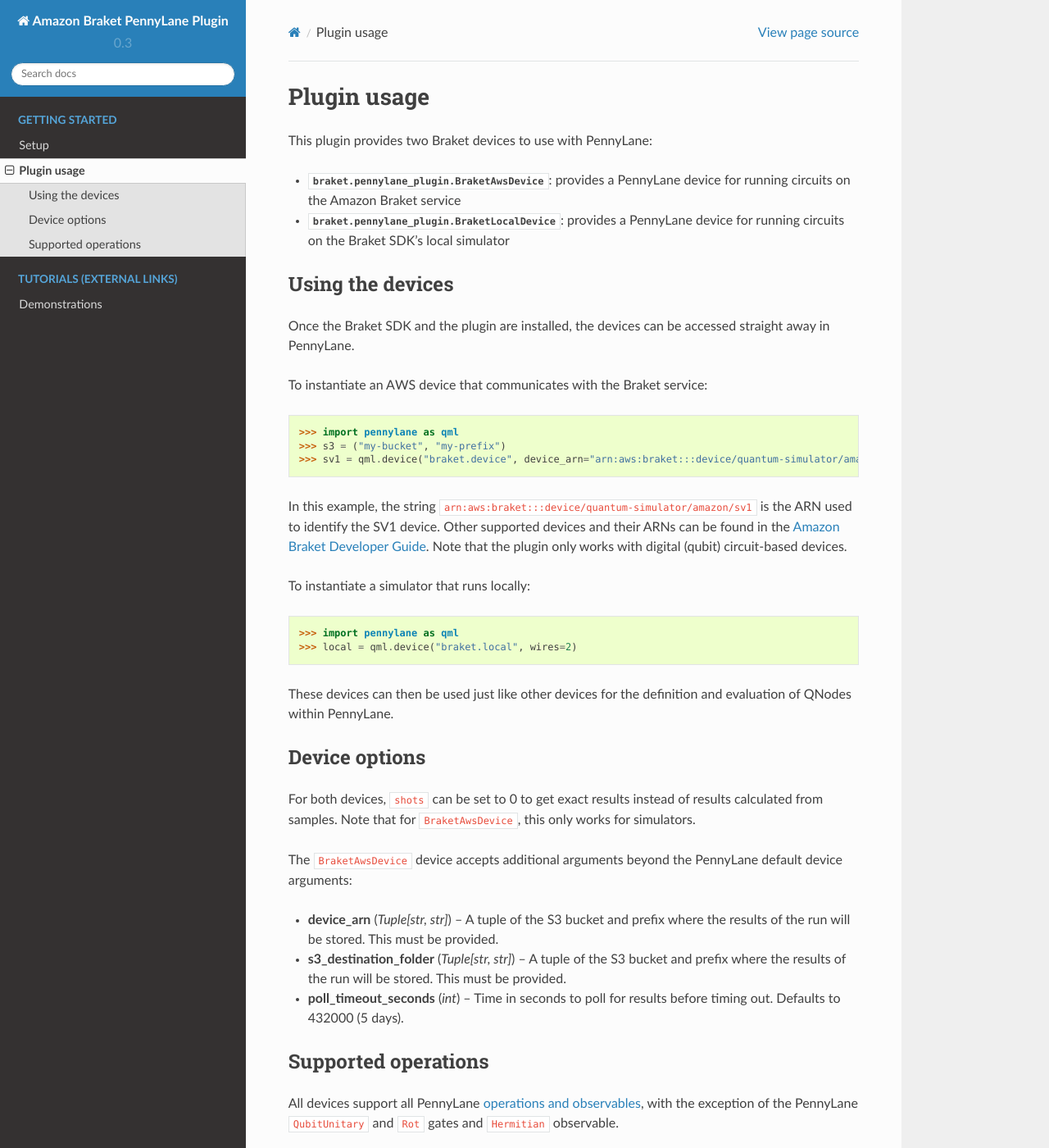
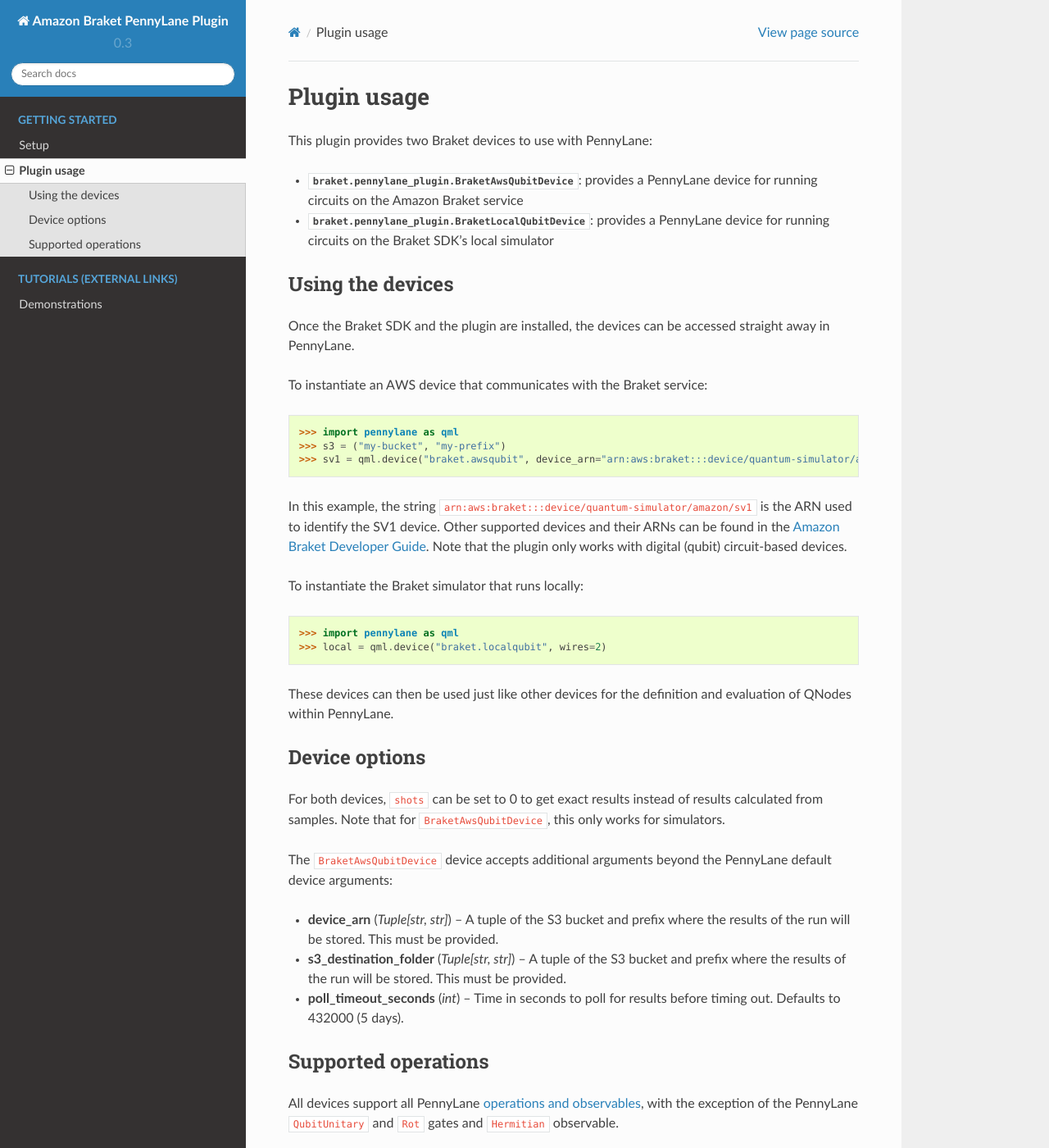
Before and after one commit to amazon-braket/amazon-braket-pennylane-plugin-python, a Sphinx documentation site: the page built from doc/usage.rst, in a window 1280 px wide and 1400 px high. Shown: the whole window at 82% size. Built offline with Sphinx 7.4.7 and the Read the Docs theme 2.0.0, drawn with Linux system fonts in a browser that asks for light colours; pages that are not in the unit, such as notebooks, are missing from menus.

Commit message:
device -> qubitdevice

```diff
--- a/doc/usage.rst
+++ b/doc/usage.rst
@@ -5,36 +5,35 @@
 
 This plugin provides two Braket devices to use with PennyLane:
 
-* :class:`braket.pennylane_plugin.BraketAwsDevice <~BraketAwsDevice>`: provides a PennyLane device for running circuits on the Amazon Braket service
-* :class:`braket.pennylane_plugin.BraketLocalDevice <~BraketLocalDevice>`: provides a PennyLane device for running circuits on the Braket SDK's local simulator
+* :class:`braket.pennylane_plugin.BraketAwsQubitDevice <~BraketAwsQubitDevice>`: provides a PennyLane device for running circuits on the Amazon Braket service
+* :class:`braket.pennylane_plugin.BraketLocalQubitDevice <~BraketLocalQubitDevice>`: provides a PennyLane device for running circuits on the Braket SDK's local simulator
 
 Using the devices
 =================
 
-Once the Braket SDK and the plugin are installed, the devices
-can be accessed straight away in PennyLane.
+Once the Braket SDK and the plugin are installed, the devices can be accessed straight away in PennyLane.
 
 To instantiate an AWS device that communicates with the Braket service:
 
 >>> import pennylane as qml
 >>> s3 = ("my-bucket", "my-prefix")
->>> sv1 = qml.device("braket.device", device_arn="arn:aws:braket:::device/quantum-simulator/amazon/sv1", s3_destination_folder=s3, wires=2)
+>>> sv1 = qml.device("braket.awsqubit", device_arn="arn:aws:braket:::device/quantum-simulator/amazon/sv1", s3_destination_folder=s3, wires=2)
 
 In this example, the string ``arn:aws:braket:::device/quantum-simulator/amazon/sv1`` is the ARN used to identify the SV1 device. Other supported devices and their ARNs can be found in the `Amazon Braket Developer Guide <https://docs.aws.amazon.com/braket/latest/developerguide/braket-devices.html>`_. Note that the plugin only works with digital (qubit) circuit-based devices.
 
-To instantiate a simulator that runs locally:
+To instantiate the Braket simulator that runs locally:
 
 >>> import pennylane as qml
->>> local = qml.device("braket.local", wires=2)
+>>> local = qml.device("braket.localqubit", wires=2)
 
 These devices can then be used just like other devices for the definition and evaluation of QNodes within PennyLane.
 
 Device options
 ==============
 
-For both devices, ``shots`` can be set to 0 to get exact results instead of results calculated from samples. Note that for ``BraketAwsDevice``, this only works for simulators.
+For both devices, ``shots`` can be set to 0 to get exact results instead of results calculated from samples. Note that for ``BraketAwsQubitDevice``, this only works for simulators.
 
-The ``BraketAwsDevice`` device accepts additional arguments beyond the PennyLane default device arguments:
+The ``BraketAwsQubitDevice`` device accepts additional arguments beyond the PennyLane default device arguments:
 
 * **device_arn** (*Tuple[str, str]*) -- A tuple of the S3 bucket and prefix where the results of the run will be stored. This must be provided.
 
--- a/setup.py
+++ b/setup.py
@@ -34,8 +34,8 @@
             # it corresponds to in the plugin. This allows
             # the device to be imported automatically via the
             # `pennylane.device` device loader.
-            "braket.aws = braket.pennylane_plugin:BraketAwsDevice",
-            "braket.local = braket.pennylane_plugin:BraketLocalDevice",
+            "braket.awsqubit = braket.pennylane_plugin:BraketAwsQubitDevice",
+            "braket.localqubit = braket.pennylane_plugin:BraketLocalQubitDevice",
         ]
     },
     extras_require={
```
Also changed, not shown: README.md (+8 -8 lines), 5 other files.
